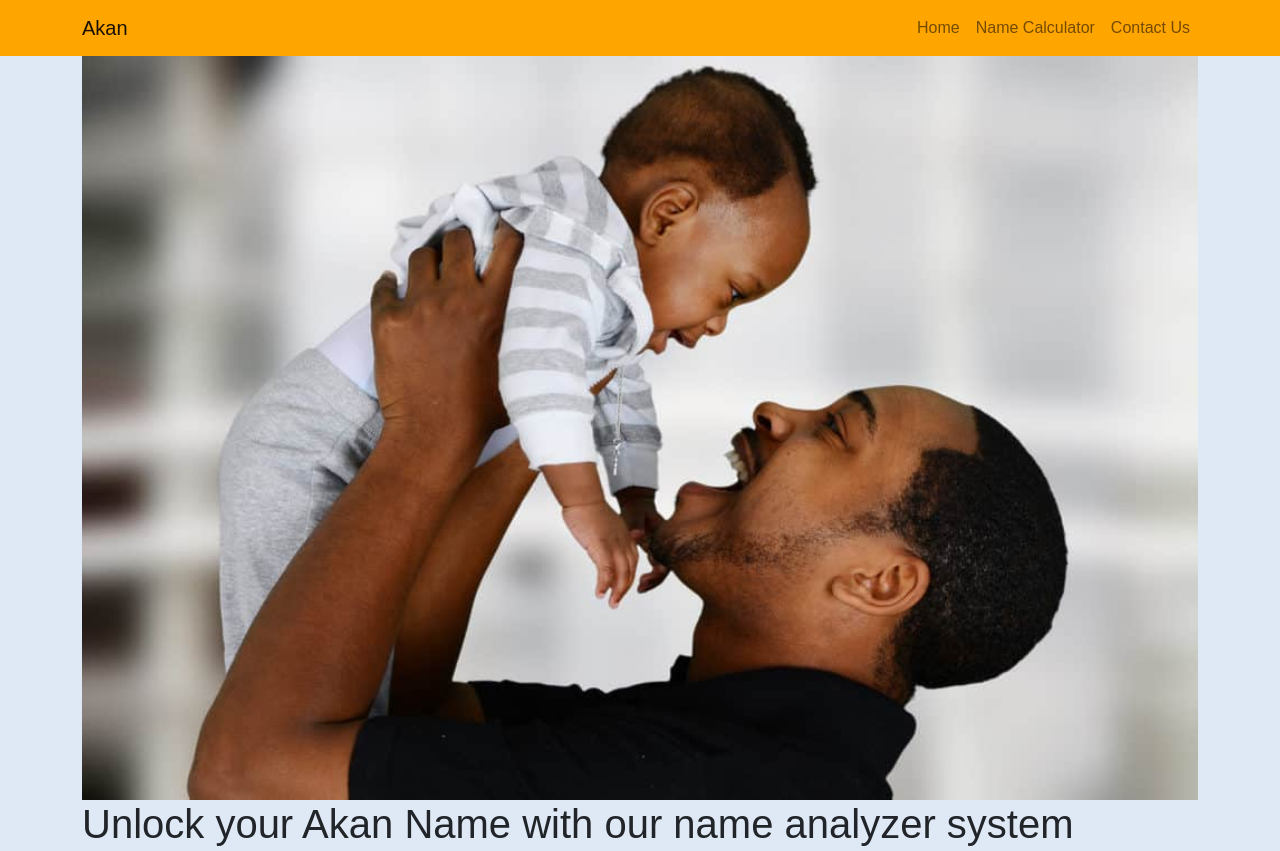
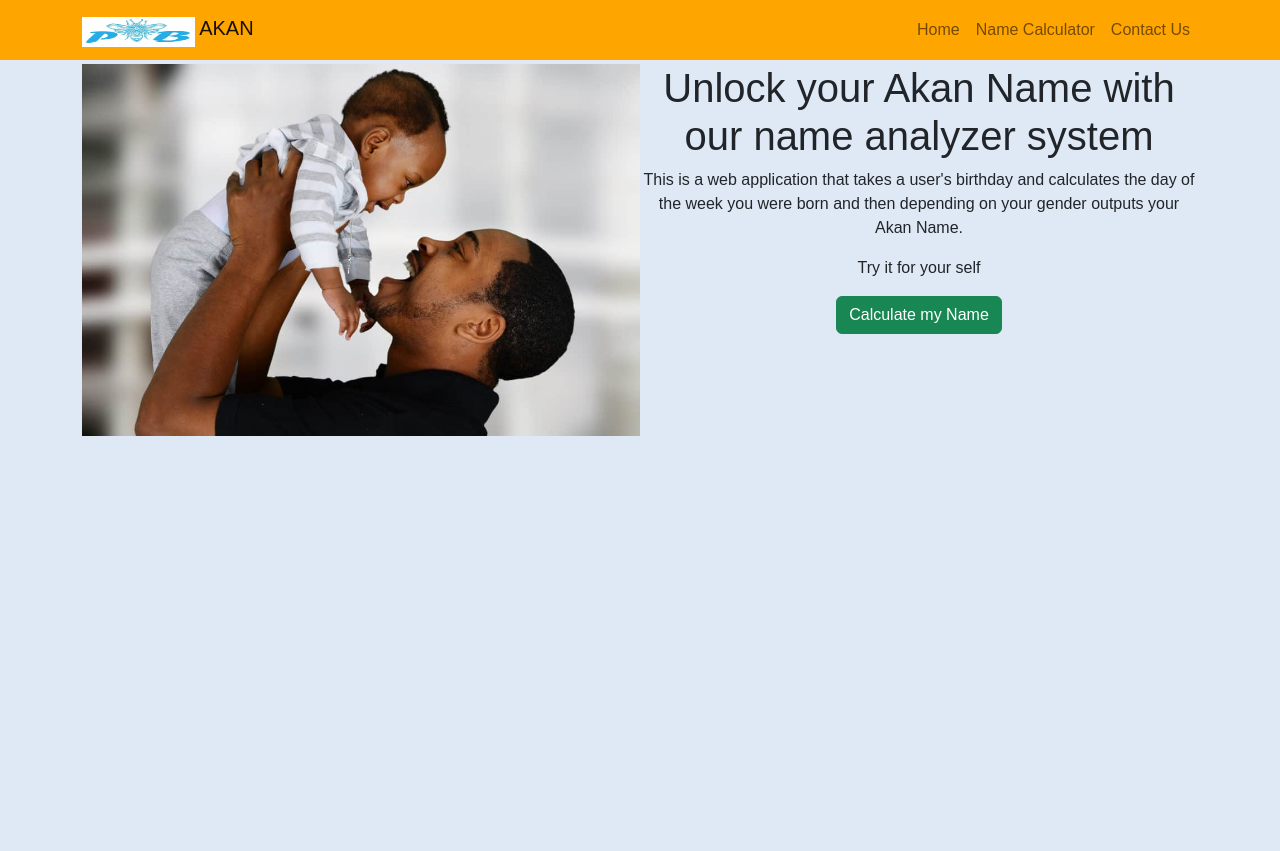
Before and after one commit to Phelister/Akan-name-analyzer, a plain HTML site: page index.html in a window 1280 px wide. Shown: the top 851 px of the page. After the commit the page ends 800 px from the top, so only its background shows below. Drawn offline with nearby package versions, Linux system fonts and the light colour scheme.

Commit message:
updated the intro section

```diff
--- a/css/style.css
+++ b/css/style.css
@@ -23,3 +23,11 @@ a{
 img{
     width:100%;
 }
+
+
+
+
+.intro-text{
+    justify-content: center;
+
+}
--- a/index.html
+++ b/index.html
@@ -17,10 +17,13 @@
   </head>
   <body>
 
-    <nav class="navbar navbar-expand-lg">
+    <nav class="navbar navbar-expand-md">
       <div class="container">
-        <!-- <img src="images/logo.jpg" alt="logo" /> -->
-        <a href="#" class="navbar-brand">Akan</a>
+
+        <a class="navbar-brand" href="#">
+          <img src="/images/logo.jpg" alt="Akan" width="10" height="30" class="d-inline-block align-text-top">
+          AKAN
+        </a>
 
         <button
           class="navbar-toggler"
@@ -28,7 +31,8 @@
           data-bs-toggle="collapse"
           data-bs-target="#navmenu"
         >
-          <span class="navbar toggler-icon"></span>
+         <span class="navbar toggler-icon"></span>
+
         </button>
         <div class="collapse navbar-collapse" id="navmenu">
           <ul class="navbar-nav ms-auto">
@@ -46,19 +50,21 @@
 
       </div>
     </nav>
+
     <!-- introduction section -->
-    <section class="intro">
+    <section class="p-1 text-center">
 
-      <div class="container grid">
-        <div class="image">
-          <img src="images/africanbaby.jpeg" alt="photo">
-        </div>
-        <div class="intro-text">
+      <div class="container">
+        <div class="d-sm-flex">
+          <img class="img-fluid w-50 " src="images/africanbaby.jpeg" alt="photo">
+
+        <div class="intro-text1">
           <h1>Unlock your Akan Name with our name analyzer system</h1>
           <p>This is a web application that takes a user's birthday and calculates the day of the week you were born and then depending on your gender outputs your Akan Name.</p>
           <p>Try it for your self</p>
           <button type="button" class="btn btn-success">Calculate my Name</button>
         </div>
+      </div>
       </div>
     </section>
 
```
Also changed, not shown: js/index.js (added, +17 -0 lines).
